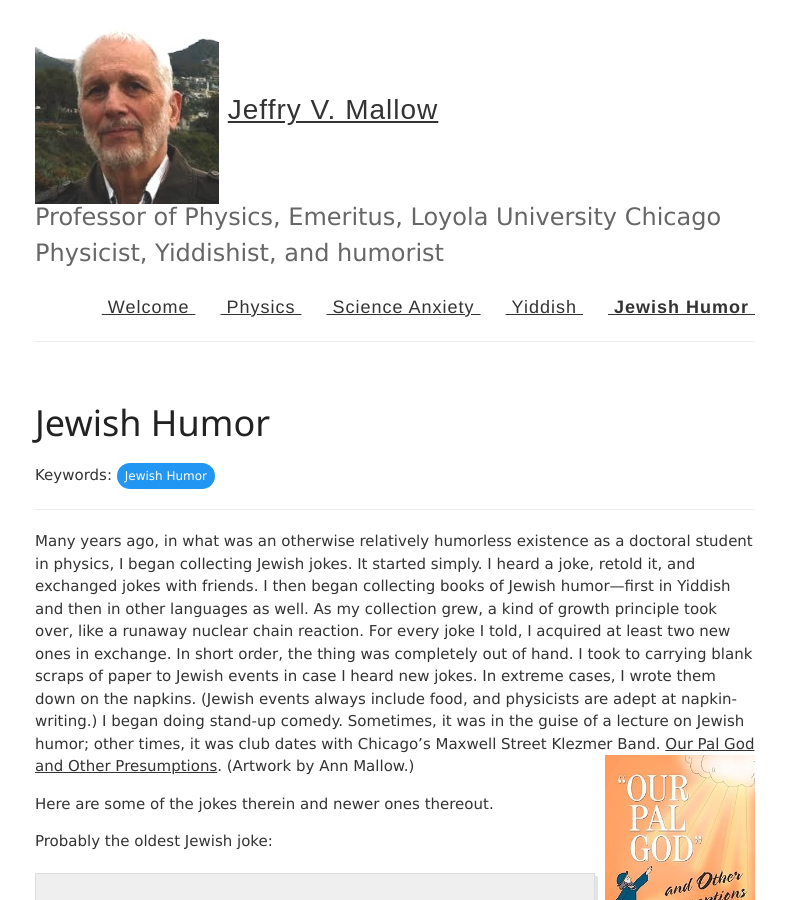
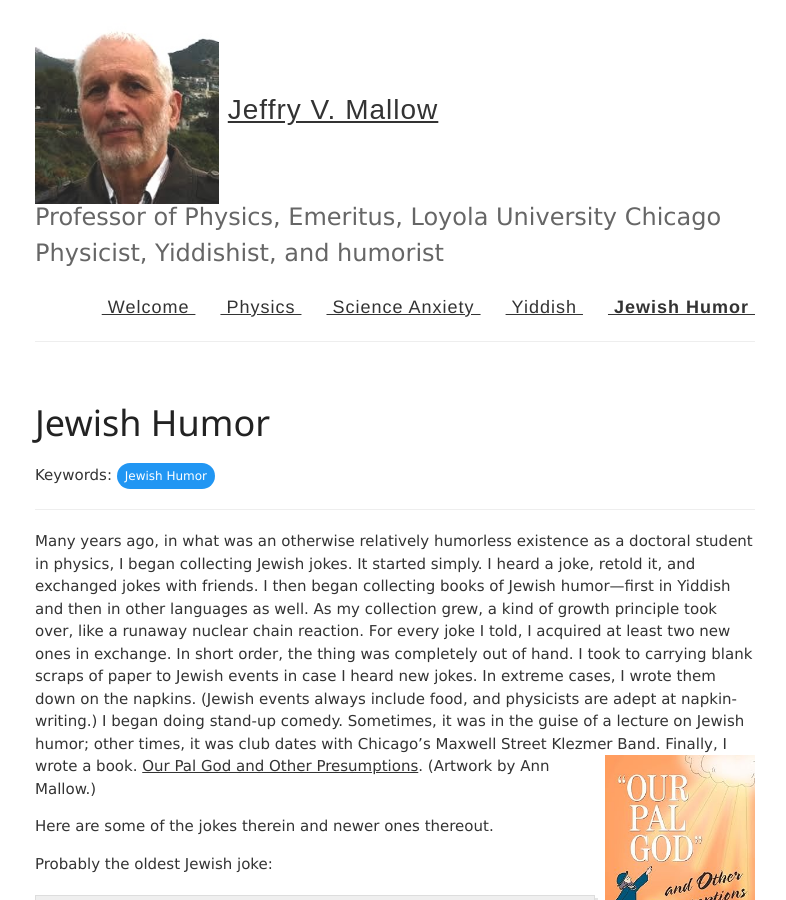
Before and after one commit to jvmallow/jvmallow.github.io, a Jekyll site: the page built from _posts/2025-05-31-Jewish_Humor.md, in a window 1280 px wide and 900 px high. Shown: the whole window, without its empty margins (245-1031 px from the left). Built offline with Jekyll 4.4.1, drawn with Linux system fonts in a browser that asks for light colours; a script that is not in the unit is left out.

Commit message:
Update 2025-05-31-Jewish_Humor.md

```diff
--- a/_posts/2025-05-31-Jewish_Humor.md
+++ b/_posts/2025-05-31-Jewish_Humor.md
@@ -7,7 +7,7 @@ tags: [Jewish Humor]
 ---
 
 
-Many years ago, in what was an otherwise relatively humorless existence as a doctoral student in physics, I began collecting Jewish jokes. It started simply. I heard a joke, retold it, and exchanged jokes with friends. I then began collecting books of Jewish humor—first in Yiddish and then in other languages as well. As my collection grew, a kind of growth principle took over, like a runaway nuclear chain reaction. For every joke I told, I acquired at least two new ones in exchange. In short order, the thing was completely out of hand. I took to carrying blank scraps of paper to Jewish events in case I heard new jokes. In extreme cases, I wrote them down on the napkins. (Jewish events always include food, and physicists are adept at napkin-writing.) I began doing stand-up comedy. Sometimes, it was in the guise of a lecture on Jewish humor; other times, it was club dates with Chicago’s Maxwell Street Klezmer Band. <a target="_blank" href="https://www.iuniverse.com/en/bookstore/bookdetails/108093-OUR-PAL-GOD-and-Other-Presumptions">
+Many years ago, in what was an otherwise relatively humorless existence as a doctoral student in physics, I began collecting Jewish jokes. It started simply. I heard a joke, retold it, and exchanged jokes with friends. I then began collecting books of Jewish humor—first in Yiddish and then in other languages as well. As my collection grew, a kind of growth principle took over, like a runaway nuclear chain reaction. For every joke I told, I acquired at least two new ones in exchange. In short order, the thing was completely out of hand. I took to carrying blank scraps of paper to Jewish events in case I heard new jokes. In extreme cases, I wrote them down on the napkins. (Jewish events always include food, and physicists are adept at napkin-writing.) I began doing stand-up comedy. Sometimes, it was in the guise of a lecture on Jewish humor; other times, it was club dates with Chicago’s Maxwell Street Klezmer Band. Finally, I wrote a book.  <a target="_blank" href="https://www.iuniverse.com/en/bookstore/bookdetails/108093-OUR-PAL-GOD-and-Other-Presumptions">
 <img src="https://github.com/jvmallow/jvmallow.github.io/blob/main/images/our_pal_god.jpg?raw=true" style="float:right;width:150px;margin-left:10px" />Our Pal God and Other Presumptions</a>. (Artwork by Ann Mallow.)
 
 
```
